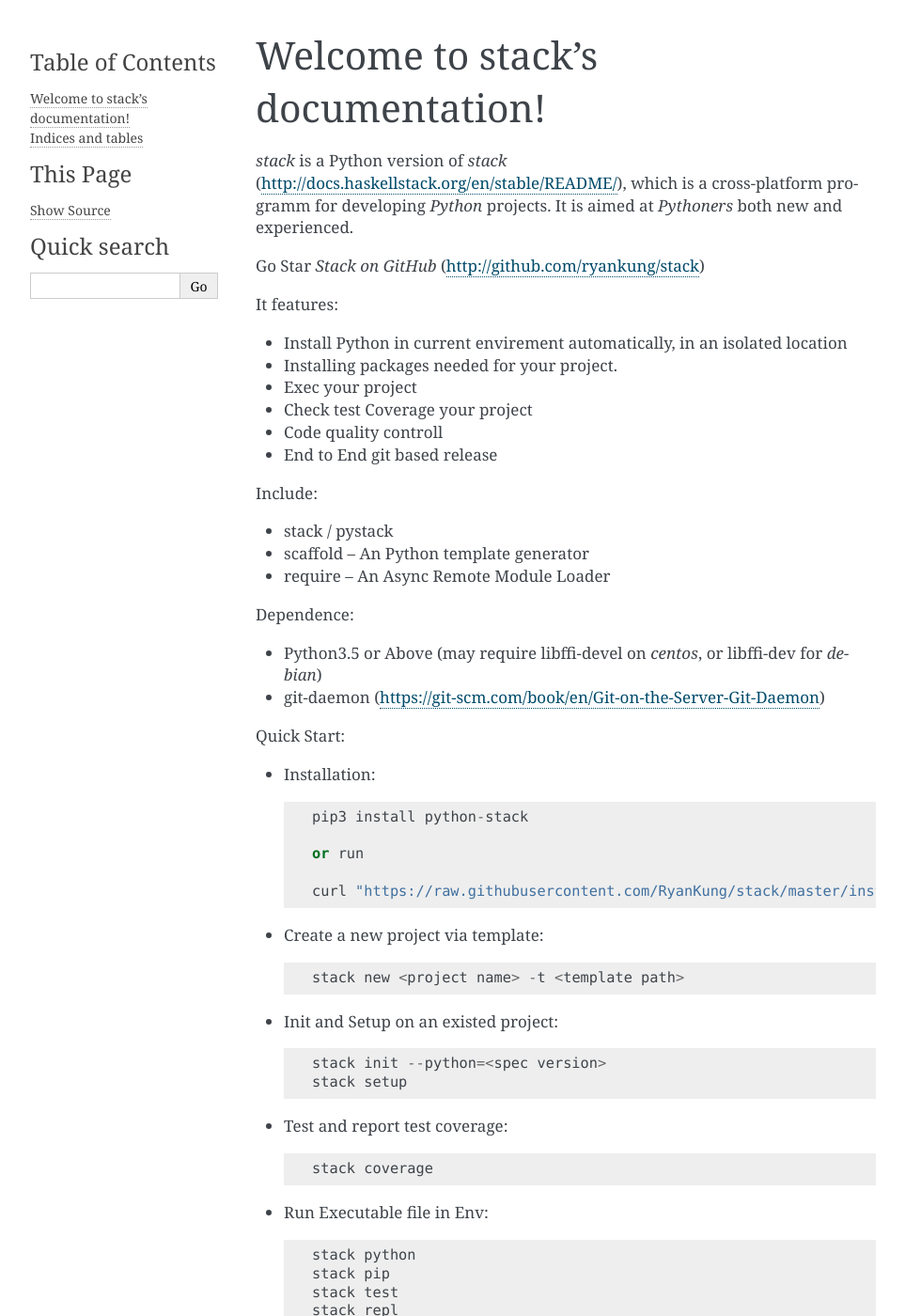
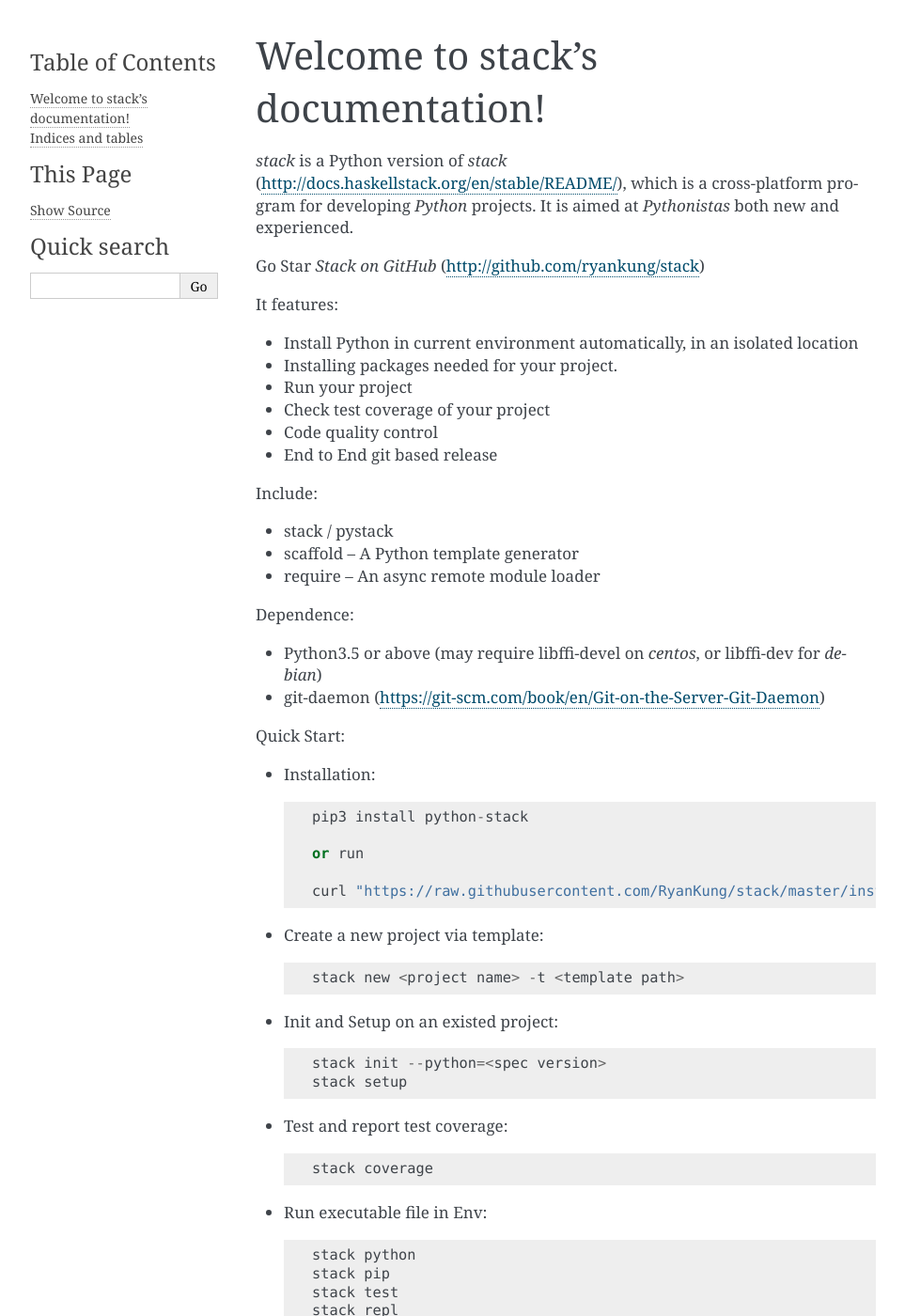
Before and after one commit to RyanKung/stack-doc, a Sphinx documentation site: the page built from source/index.rst, in a window 1280 px wide and 1400 px high. Shown: the whole window at 94% size, without its empty margins (148-1111 px from the left). Built offline with Sphinx 7.4.7, drawn with Linux system fonts in a browser that asks for light colours; some of the changed text lies outside the part shown.

Commit message:
fix english in docs/source/index.rst

```diff
--- a/source/index.rst
+++ b/source/index.rst
@@ -6,17 +6,17 @@
 Welcome to stack's documentation!
 =================================
 
-`stack` is a Python version of `stack` (http://docs.haskellstack.org/en/stable/README/), which is a cross-platform programm for developing `Python` projects. It is aimed at `Pythoners` both new and experienced.
+`stack` is a Python version of `stack` (http://docs.haskellstack.org/en/stable/README/), which is a cross-platform program for developing `Python` projects. It is aimed at `Pythonistas` both new and experienced.
 
 Go Star `Stack on GitHub` (http://github.com/ryankung/stack)
 
 It features:
 
-* Install Python in current envirement automatically, in an isolated location
+* Install Python in current environment automatically, in an isolated location
 * Installing packages needed for your project.
-* Exec your project
-* Check test Coverage your project
-* Code quality controll
+* Run your project
+* Check test coverage of your project
+* Code quality control
 * End to End git based release
 
 
@@ -24,13 +24,13 @@
 
 * stack / pystack
 
-* scaffold  -- An Python template generator
+* scaffold  -- A Python template generator
 
-* require  -- An Async Remote Module Loader
+* require  -- An async remote module loader
 
 Dependence:
 
-* Python3.5 or Above (may require libffi-devel on `centos`, or libffi-dev for `debian`)
+* Python3.5 or above (may require libffi-devel on `centos`, or libffi-dev for `debian`)
 
 * git-daemon (https://git-scm.com/book/en/Git-on-the-Server-Git-Daemon)
 
@@ -57,7 +57,7 @@
 
     stack coverage
 
-* Run Executable file in Env::
+* Run executable file in Env::
 
     stack python
     stack pip
@@ -68,9 +68,9 @@
 
     stack run --run <some *.py remote>
 
-* Extentable::
+* Extensible::
 
-    Stack support you extent the envirement with stackfile like this:
+    Stack supports extending the environment with a stackfile like this:
 
 
     from stack.decorators import as_command
@@ -89,18 +89,17 @@
 
     stack doc
 
-* P2P git baseed depolyment:
+* P2P git baseed deployment:
 
   on remote production server::
 
       stack serve
 
-  on local dev envirement::
+  on local dev environment::
 
       git add remote production git://<your remote ip>:30976/.git
       git checkout release/<your release branch>
       git push production HEAD
-
 
 Modules
 
```
